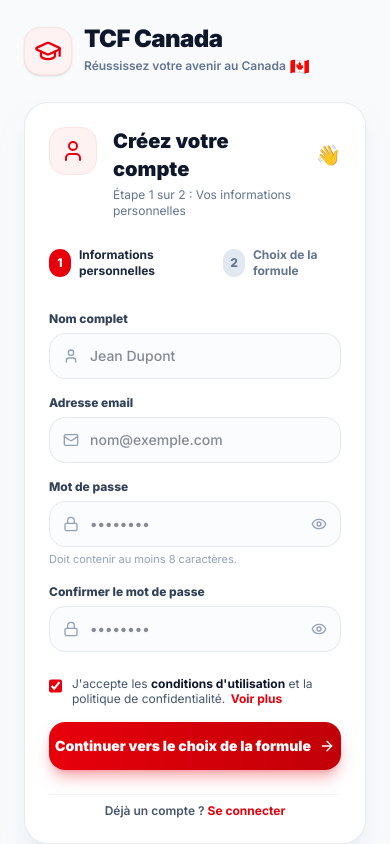
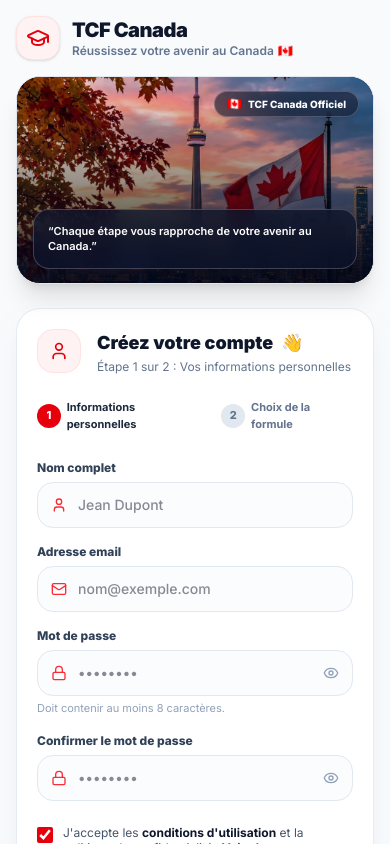
Before and after one commit to miguelemmuel-sudo/tcf-canada, a Next.js app: page /register in a window 390 px wide. Shown: the top 844 px of the page. Built offline with nearby package versions, Linux system fonts and the light colour scheme.

Commit message:
mise a jour pour la 9 fois

```diff
--- a/src/app/(auth)/register/page.tsx
+++ b/src/app/(auth)/register/page.tsx
@@ -6,7 +6,7 @@
 import { motion } from "framer-motion";
 import {
   GraduationCap, User, Mail, Lock, Eye, EyeOff, ShieldCheck,
-  ArrowRight, Check, Sparkles, Headphones, BarChart2, Target, Shield, Loader2, X
+  ArrowRight, Check, Headphones, BarChart2, Target, Shield, Loader2, X
 } from "lucide-react";
 import { createClient } from "@/utils/supabase/client";
 import { AuthRightPanel } from "@/components/auth/AuthRightPanel";
@@ -149,61 +149,64 @@
     <div className="min-h-screen w-full flex flex-col lg:flex-row bg-slate-50 dark:bg-slate-950 overflow-hidden">
 
       {/* Côté Gauche: Formulaire & Informations */}
-      <div className="flex-1 flex flex-col justify-between p-6 sm:p-10 lg:p-14 max-w-xl mx-auto w-full z-10">
+      <div className="flex-1 flex flex-col justify-between p-4 sm:p-8 lg:p-14 max-w-xl mx-auto w-full z-10">
 
         {/* Header Logo TCF Canada */}
-        <div className="flex items-center gap-3 mb-6">
-          <div className="h-12 w-12 rounded-2xl bg-red-50 dark:bg-red-950/60 border border-red-100 dark:border-red-900/50 flex items-center justify-center text-red-600 shadow-sm shrink-0">
-            <GraduationCap className="h-7 w-7" />
+        <div className="flex items-center gap-3 mb-4 sm:mb-6">
+          <div className="h-11 w-11 sm:h-12 sm:w-12 rounded-2xl bg-red-50 dark:bg-red-950/60 border border-red-100 dark:border-red-900/50 flex items-center justify-center text-red-600 shadow-sm shrink-0">
+            <GraduationCap className="h-6 w-6 sm:h-7 sm:w-7" />
           </div>
           <div>
-            <h1 className="text-2xl font-black text-slate-900 dark:text-white tracking-tight leading-tight">
+            <h1 className="text-xl sm:text-2xl font-black text-slate-900 dark:text-white tracking-tight leading-tight">
               TCF Canada
             </h1>
             <p className="text-xs font-semibold text-slate-500 flex items-center gap-1">
-              Réussissez votre avenir au Canada <span className="text-base">🇨🇦</span>
+              Réussissez votre avenir au Canada <span>🇨🇦</span>
             </p>
           </div>
         </div>
+
+        {/* Visuel Canadien sur Mobile (Visible uniquement sur Smartphone) */}
+        <AuthRightPanel quote="Chaque étape vous rapproche de votre avenir au Canada." />
 
         {/* Form Main Card */}
         <motion.div
           initial={{ opacity: 0, y: 15 }}
           animate={{ opacity: 1, y: 0 }}
           transition={{ duration: 0.4 }}
-          className="bg-white dark:bg-slate-900 rounded-3xl p-6 sm:p-8 shadow-xl shadow-slate-200/50 dark:shadow-none border border-slate-200/80 dark:border-slate-800 space-y-6"
+          className="bg-white dark:bg-slate-900 rounded-3xl p-5 sm:p-8 shadow-xl shadow-slate-200/50 dark:shadow-none border border-slate-200/80 dark:border-slate-800 space-y-5 sm:space-y-6"
         >
           {/* Card Header Icon & Title */}
           <div className="flex items-start gap-4">
-            <div className="h-12 w-12 rounded-2xl bg-red-50 dark:bg-red-950/60 border border-red-100 dark:border-red-900/40 flex items-center justify-center text-red-600 shrink-0">
-              <User className="h-6 w-6" />
+            <div className="h-11 w-11 sm:h-12 sm:w-12 rounded-2xl bg-red-50 dark:bg-red-950/60 border border-red-100 dark:border-red-900/40 flex items-center justify-center text-red-600 shrink-0">
+              <User className="h-5 w-5 sm:h-6 sm:w-6" />
             </div>
             <div>
-              <h2 className="text-xl sm:text-2xl font-black text-slate-900 dark:text-white flex items-center gap-2">
-                Créez votre compte <span className="text-xl">👋</span>
+              <h2 className="text-lg sm:text-2xl font-black text-slate-900 dark:text-white flex items-center gap-2">
+                Créez votre compte <span className="text-lg sm:text-xl">👋</span>
               </h2>
-              <p className="text-xs sm:text-sm text-slate-500 mt-1">
+              <p className="text-xs sm:text-sm text-slate-500 mt-0.5">
                 {step === 1 ? "Étape 1 sur 2 : Vos informations personnelles" : "Étape 2 sur 2 : Choix de votre formule"}
               </p>
             </div>
           </div>
 
           {/* Stepper Indicator */}
-          <div className="flex items-center gap-3 pt-1 pb-2">
-            <div className="flex items-center gap-2">
-              <span className={`h-7 w-7 rounded-full text-xs font-extrabold flex items-center justify-center ${step === 1 ? "bg-red-600 text-white" : "bg-emerald-600 text-white"}`}>
+          <div className="flex items-center gap-2 sm:gap-3 pt-1 pb-2">
+            <div className="flex items-center gap-1.5 sm:gap-2">
+              <span className={`h-6 w-6 sm:h-7 sm:w-7 rounded-full text-[11px] sm:text-xs font-extrabold flex items-center justify-center ${step === 1 ? "bg-red-600 text-white" : "bg-emerald-600 text-white"}`}>
                 1
               </span>
-              <span className="text-xs font-bold text-slate-800 dark:text-slate-200">Informations personnelles</span>
+              <span className="text-[11px] sm:text-xs font-bold text-slate-800 dark:text-slate-200">Informations personnelles</span>
             </div>
 
             <div className={`h-0.5 flex-1 rounded-full ${step === 2 ? "bg-red-600" : "bg-slate-200 dark:bg-slate-800"}`} />
 
-            <div className="flex items-center gap-2">
-              <span className={`h-7 w-7 rounded-full text-xs font-extrabold flex items-center justify-center ${step === 2 ? "bg-red-600 text-white" : "bg-slate-200 dark:bg-slate-800 text-slate-500"}`}>
+            <div className="flex items-center gap-1.5 sm:gap-2">
+              <span className={`h-6 w-6 sm:h-7 sm:w-7 rounded-full text-[11px] sm:text-xs font-extrabold flex items-center justify-center ${step === 2 ? "bg-red-600 text-white" : "bg-slate-200 dark:bg-slate-800 text-slate-500"}`}>
                 2
               </span>
-              <span className="text-xs font-bold text-slate-500">Choix de la formule</span>
+              <span className="text-[11px] sm:text-xs font-bold text-slate-500">Choix de la formule</span>
             </div>
           </div>
 
@@ -222,14 +225,14 @@
                   Nom complet
                 </label>
                 <div className="relative">
-                  <User className="absolute left-3.5 top-1/2 -translate-y-1/2 h-4 w-4 text-slate-400" />
+                  <User className="absolute left-3.5 top-1/2 -translate-y-1/2 h-4 w-4 text-red-500" />
                   <input
                     type="text"
                     required
                     value={formDataState.name}
                     onChange={(e) => setFormDataState({ ...formDataState, name: e.target.value })}
                     placeholder="Jean Dupont"
-                    className="w-full pl-10 pr-4 py-3 rounded-2xl border border-slate-200 dark:border-slate-800 bg-slate-50/50 dark:bg-slate-950 text-sm font-medium text-slate-900 dark:text-white focus:outline-none focus:ring-2 focus:ring-red-500 focus:bg-white transition-all"
+                    className="w-full pl-10 pr-4 py-3 rounded-2xl border border-slate-200 dark:border-slate-800 bg-slate-50/50 dark:bg-slate-950 text-sm font-medium text-slate-900 dark:text-white focus:outline-none focus:ring-2 focus:ring-red-500 focus:border-red-500 focus:bg-white transition-all"
                   />
                 </div>
               </div>
@@ -240,14 +243,14 @@
                   Adresse email
                 </label>
                 <div className="relative">
-                  <Mail className="absolute left-3.5 top-1/2 -translate-y-1/2 h-4 w-4 text-slate-400" />
+                  <Mail className="absolute left-3.5 top-1/2 -translate-y-1/2 h-4 w-4 text-red-500" />
                   <input
                     type="email"
                     required
                     value={formDataState.email}
                     onChange={(e) => setFormDataState({ ...formDataState, email: e.target.value })}
                     placeholder="nom@exemple.com"
-                    className="w-full pl-10 pr-4 py-3 rounded-2xl border border-slate-200 dark:border-slate-800 bg-slate-50/50 dark:bg-slate-950 text-sm font-medium text-slate-900 dark:text-white focus:outline-none focus:ring-2 focus:ring-red-500 focus:bg-white transition-all"
+                    className="w-full pl-10 pr-4 py-3 rounded-2xl border border-slate-200 dark:border-slate-800 bg-slate-50/50 dark:bg-slate-950 text-sm font-medium text-slate-900 dark:text-white focus:outline-none focus:ring-2 focus:ring-red-500 focus:border-red-500 focus:bg-white transition-all"
                   />
                 </div>
               </div>
@@ -258,7 +261,7 @@
                   Mot de passe
                 </label>
                 <div className="relative">
-                  <Lock className="absolute left-3.5 top-1/2 -translate-y-1/2 h-4 w-4 text-slate-400" />
+                  <Lock className="absolute left-3.5 top-1/2 -translate-y-1/2 h-4 w-4 text-red-500" />
                   <input
                     type={showPassword ? "text" : "password"}
                     required
@@ -266,7 +269,7 @@
                     value={formDataState.password}
                     onChange={(e) => setFormDataState({ ...formDataState, password: e.target.value })}
                     placeholder="••••••••"
-                    className="w-full pl-10 pr-10 py-3 rounded-2xl border border-slate-200 dark:border-slate-800 bg-slate-50/50 dark:bg-slate-950 text-sm font-medium text-slate-900 dark:text-white focus:outline-none focus:ring-2 focus:ring-red-500 focus:bg-white transition-all"
+                    className="w-full pl-10 pr-10 py-3 rounded-2xl border border-slate-200 dark:border-slate-800 bg-slate-50/50 dark:bg-slate-950 text-sm font-medium text-slate-900 dark:text-white focus:outline-none focus:ring-2 focus:ring-red-500 focus:border-red-500 focus:bg-white transition-all"
                   />
                   <button
                     type="button"
@@ -285,7 +288,7 @@
                   Confirmer le mot de passe
                 </label>
                 <div className="relative">
-                  <Lock className="absolute left-3.5 top-1/2 -translate-y-1/2 h-4 w-4 text-slate-400" />
+                  <Lock className="absolute left-3.5 top-1/2 -translate-y-1/2 h-4 w-4 text-red-500" />
                   <input
                     type={showConfirmPassword ? "text" : "password"}
                     required
@@ -293,7 +296,7 @@
                     value={formDataState.confirmPassword}
                     onChange={(e) => setFormDataState({ ...formDataState, confirmPassword: e.target.value })}
                     placeholder="••••••••"
-                    className="w-full pl-10 pr-10 py-3 rounded-2xl border border-slate-200 dark:border-slate-800 bg-slate-50/50 dark:bg-slate-950 text-sm font-medium text-slate-900 dark:text-white focus:outline-none focus:ring-2 focus:ring-red-500 focus:bg-white transition-all"
+                    className="w-full pl-10 pr-10 py-3 rounded-2xl border border-slate-200 dark:border-slate-800 bg-slate-50/50 dark:bg-slate-950 text-sm font-medium text-slate-900 dark:text-white focus:outline-none focus:ring-2 focus:ring-red-500 focus:border-red-500 focus:bg-white transition-all"
                   />
                   <button
                     type="button"
@@ -312,7 +315,7 @@
                   id="terms"
                   checked={termsAccepted}
                   onChange={(e) => setTermsAccepted(e.target.checked)}
-                  className="mt-0.5 h-4 w-4 rounded border-slate-300 text-red-600 focus:ring-red-500 accent-red-600"
+                  className="mt-0.5 h-4 w-4 rounded border-slate-300 text-red-600 focus:ring-red-500 accent-red-600 shrink-0"
                   required
                 />
                 <label htmlFor="terms" className="text-xs text-slate-600 dark:text-slate-400 leading-tight">
@@ -331,7 +334,7 @@
               {/* Primary CTA Button */}
               <button
                 type="submit"
-                className="w-full py-3.5 rounded-2xl bg-gradient-to-r from-red-600 to-red-700 hover:from-red-700 hover:to-red-800 text-white font-black text-sm shadow-lg shadow-red-600/30 hover:shadow-red-600/40 transition-all flex items-center justify-center gap-2 mt-2"
+                className="w-full py-3.5 rounded-2xl bg-[#D91B24] hover:bg-[#B8141C] text-white font-black text-sm shadow-lg shadow-red-600/30 hover:shadow-red-600/40 transition-all flex items-center justify-center gap-2 mt-2"
               >
                 <span>Continuer vers le choix de la formule</span>
                 <ArrowRight className="h-4 w-4" />
@@ -393,7 +396,7 @@
                   type="button"
                   onClick={handleFinalSubmit}
                   disabled={loading}
-                  className="flex-1 py-3.5 rounded-2xl bg-gradient-to-r from-red-600 to-red-700 hover:from-red-700 text-white font-black text-sm shadow-lg shadow-red-600/30 transition-all flex items-center justify-center gap-2 disabled:opacity-50"
+                  className="flex-1 py-3.5 rounded-2xl bg-[#D91B24] hover:bg-[#B8141C] text-white font-black text-sm shadow-lg shadow-red-600/30 transition-all flex items-center justify-center gap-2 disabled:opacity-50"
                 >
                   {loading ? (
                     <>
@@ -423,7 +426,7 @@
         </motion.div>
 
         {/* Footer 4 Feature Columns */}
-        <div className="grid grid-cols-2 sm:grid-cols-4 gap-4 pt-8 border-t border-slate-200/60 dark:border-slate-800/60 mt-8 text-center">
+        <div className="grid grid-cols-2 sm:grid-cols-4 gap-4 pt-6 sm:pt-8 border-t border-slate-200/60 dark:border-slate-800/60 mt-6 sm:mt-8 text-center">
           <div className="space-y-1">
             <div className="h-9 w-9 rounded-xl bg-red-50 dark:bg-red-950/40 text-red-600 flex items-center justify-center mx-auto">
               <Shield className="h-4.5 w-4.5" />
@@ -463,9 +466,6 @@
 
       </div>
 
-      {/* Côté Droit: Visuel Canadien & Citation inspirante (Reliable Component) */}
-      <AuthRightPanel quote="Chaque étape vous rapproche de votre avenir au Canada." />
-
       {/* Modal Conditions */}
       {showPrivacyModal && (
         <div className="fixed inset-0 z-50 bg-slate-900/60 backdrop-blur-sm flex items-center justify-center p-4">
--- a/src/components/auth/AuthRightPanel.tsx
+++ b/src/components/auth/AuthRightPanel.tsx
@@ -8,6 +8,34 @@
 
 export function AuthRightPanel({ quote }: AuthRightPanelProps) {
   return (
+    <>
+      {/* Version Mobile: Banner Supérieur sur Smartphone (Visible uniquement sur mobile < 1024px) */}
+      <div className="lg:hidden w-full h-52 relative rounded-3xl overflow-hidden mb-6 shadow-xl border border-slate-200 dark:border-slate-800 bg-slate-900 shrink-0">
+        <div
+          className="absolute inset-0 bg-cover bg-center scale-105"
+          style={{ backgroundImage: `url('/canada_bg.png')` }}
+        />
+        <div className="absolute inset-0 bg-gradient-to-t from-slate-950/90 via-slate-950/40 to-transparent" />
+
+        {/* Floating Top Right Badge Mobile */}
+        <div className="absolute top-3.5 right-3.5 z-20">
+          <div className="bg-slate-900/60 backdrop-blur-md px-3 py-1 rounded-full border border-white/20 text-white font-extrabold text-[10px] flex items-center gap-1.5 shadow-lg">
+            <span className="text-xs">🇨🇦</span>
+            <span>TCF Canada Officiel</span>
+          </div>
+        </div>
+
+        {/* Quote Card Mobile */}
+        <div className="absolute bottom-3.5 left-4 right-4 z-20">
+          <div className="bg-[#0B132B]/75 backdrop-blur-md border border-white/20 rounded-2xl p-3.5 text-white shadow-lg space-y-1">
+            <p className="text-[11px] font-semibold leading-snug text-white">
+              “{quote}”
+            </p>
+          </div>
+        </div>
+      </div>
+
+      {/* Version Desktop: Grand Volet Droit Vertical (Visible uniquement sur grand écran >= 1024px) */}
       <div className="hidden lg:flex flex-1 relative rounded-l-[100px] overflow-hidden min-h-screen bg-slate-900">
 
         {/* Local Canada Sunset Background Image */}
@@ -22,7 +50,7 @@
         <div className="absolute inset-0 bg-gradient-to-t from-slate-950/80 via-slate-900/30 to-transparent" />
         <div className="absolute inset-0 bg-gradient-to-r from-slate-950/40 via-transparent to-transparent" />
 
-      {/* Top Right Floating Badge */}
+        {/* Top Right Floating Badge Desktop */}
         <div className="absolute top-10 right-10 z-20">
           <div className="bg-slate-900/40 backdrop-blur-md px-4 py-2 rounded-full border border-white/20 text-white font-extrabold text-xs flex items-center gap-2 shadow-xl">
             <span className="text-base">🇨🇦</span>
@@ -30,7 +58,7 @@
           </div>
         </div>
 
-      {/* Glassmorphism Quote Box */}
+        {/* Glassmorphism Quote Box Desktop */}
         <div className="absolute bottom-20 right-14 z-20 max-w-sm">
           <motion.div
             initial={{ opacity: 0, y: 20 }}
@@ -58,5 +86,6 @@
         </div>
 
       </div>
+    </>
   );
 }
```
Also changed, not shown: src/app/(auth)/login/page.tsx (+19 -19 lines). Lines whose indentation alone changed are shown as unchanged.
